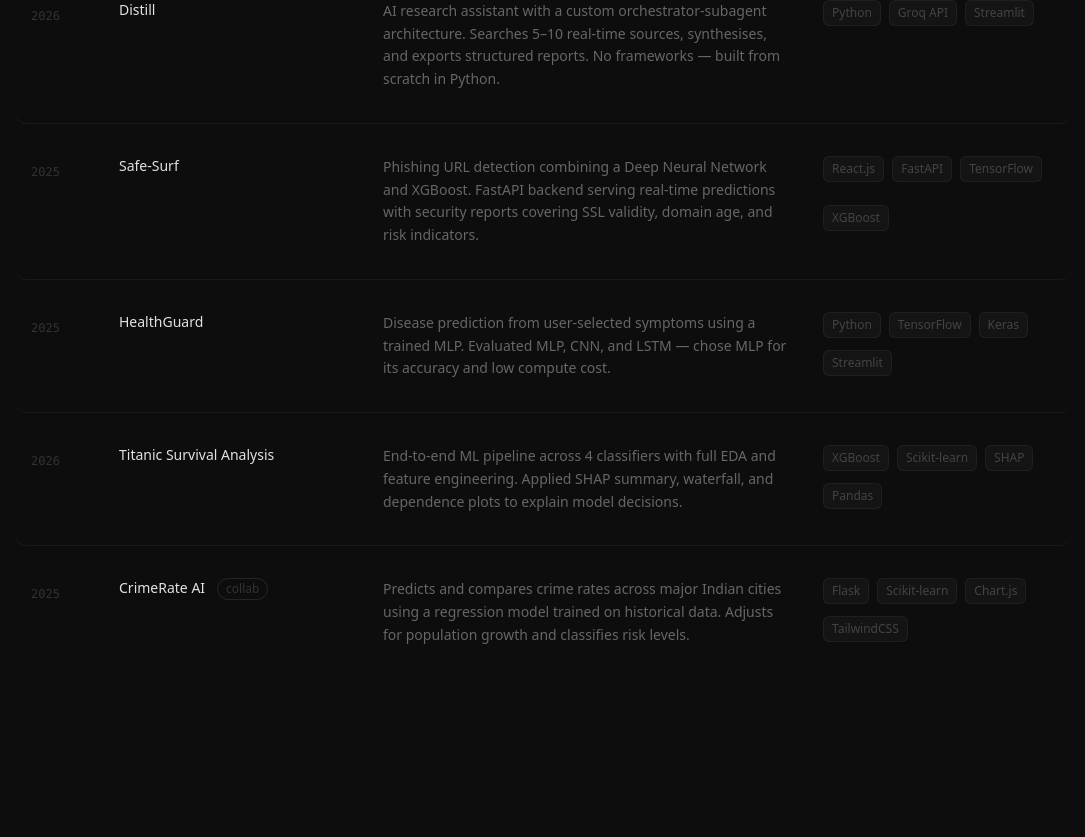
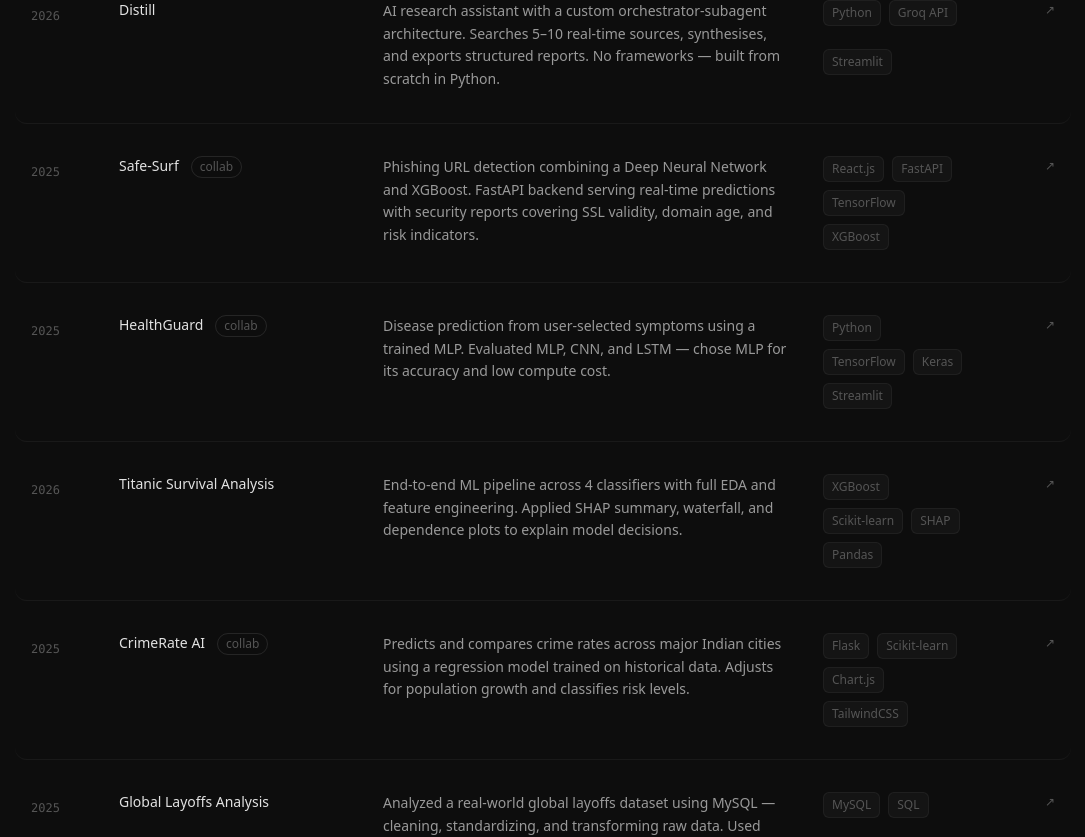
Before and after one commit to shreyassindhur/Shreyas-Portfolio, a React (Vite) app: page / in a window 1280 px wide. Shown: the part 3139-3976 px from the top of the page, without its empty margins (97-1182 px from the left). Built offline with nearby package versions, Linux system fonts and the light colour scheme.

Commit message:
added project links

```diff
--- a/src/components/Projects.jsx
+++ b/src/components/Projects.jsx
@@ -1,11 +1,12 @@
 import { motion } from 'framer-motion'
 
 const projects = [
-  { name: 'Distill', year: '2026', desc: 'AI research assistant with a custom orchestrator-subagent architecture. Searches 5–10 real-time sources, synthesises, and exports structured reports. No frameworks — built from scratch in Python.', stack: ['Python', 'Groq API', 'Streamlit'], solo: true },
-  { name: 'Safe-Surf', year: '2025', desc: 'Phishing URL detection combining a Deep Neural Network and XGBoost. FastAPI backend serving real-time predictions with security reports covering SSL validity, domain age, and risk indicators.', stack: ['React.js', 'FastAPI', 'TensorFlow', 'XGBoost'], solo: true },
-  { name: 'HealthGuard', year: '2025', desc: 'Disease prediction from user-selected symptoms using a trained MLP. Evaluated MLP, CNN, and LSTM — chose MLP for its accuracy and low compute cost.', stack: ['Python', 'TensorFlow', 'Keras', 'Streamlit'], solo: true },
-  { name: 'Titanic Survival Analysis', year: '2026', desc: 'End-to-end ML pipeline across 4 classifiers with full EDA and feature engineering. Applied SHAP summary, waterfall, and dependence plots to explain model decisions.', stack: ['XGBoost', 'Scikit-learn', 'SHAP', 'Pandas'], solo: true },
-  { name: 'CrimeRate AI', year: '2025', desc: 'Predicts and compares crime rates across major Indian cities using a regression model trained on historical data. Adjusts for population growth and classifies risk levels.', stack: ['Flask', 'Scikit-learn', 'Chart.js', 'TailwindCSS'], solo: false },
+  { name: 'Distill', year: '2026', desc: 'AI research assistant with a custom orchestrator-subagent architecture. Searches 5–10 real-time sources, synthesises, and exports structured reports. No frameworks — built from scratch in Python.', stack: ['Python', 'Groq API', 'Streamlit'], solo: true, link: 'https://distill.streamlit.app/' },
+  { name: 'Safe-Surf', year: '2025', desc: 'Phishing URL detection combining a Deep Neural Network and XGBoost. FastAPI backend serving real-time predictions with security reports covering SSL validity, domain age, and risk indicators.', stack: ['React.js', 'FastAPI', 'TensorFlow', 'XGBoost'], solo: false, link: 'https://safesurf.streamlit.app/' },
+  { name: 'HealthGuard', year: '2025', desc: 'Disease prediction from user-selected symptoms using a trained MLP. Evaluated MLP, CNN, and LSTM — chose MLP for its accuracy and low compute cost.', stack: ['Python', 'TensorFlow', 'Keras', 'Streamlit'], solo: false, link: 'https://health-guardai.streamlit.app/' },
+  { name: 'Titanic Survival Analysis', year: '2026', desc: 'End-to-end ML pipeline across 4 classifiers with full EDA and feature engineering. Applied SHAP summary, waterfall, and dependence plots to explain model decisions.', stack: ['XGBoost', 'Scikit-learn', 'SHAP', 'Pandas'], solo: true, link: 'https://colab.research.google.com/drive/1x-bQ0L2uF6-5_wDBxo7y607F2ULGM01i?usp=sharing' },
+  { name: 'CrimeRate AI', year: '2025', desc: 'Predicts and compares crime rates across major Indian cities using a regression model trained on historical data. Adjusts for population growth and classifies risk levels.', stack: ['Flask', 'Scikit-learn', 'Chart.js', 'TailwindCSS'], solo: false, link: 'https://crimerate-ai.onrender.com/' },
+  { name: 'Global Layoffs Analysis', year: '2025', desc: 'Analyzed a real-world global layoffs dataset using MySQL — cleaning, standardizing, and transforming raw data. Used window functions and CTEs to remove duplicates, handle nulls, and uncover trends across industries, countries, and time periods.', stack: ['MySQL', 'SQL'], solo: true, link: 'https://github.com/shreyassindhur/global-layoffs-data-analysis' },
 ]
 
 export default function Projects() {
@@ -19,7 +20,10 @@ export default function Projects() {
 
       <div className="flex flex-col divide-y divide-white/5">
         {projects.map((project, i) => (
-          <motion.div
+          <motion.a
+            href={project.link}
+            target="_blank"
+            rel="noreferrer"
             key={project.name}
             initial={{ opacity: 0, y: 20 }}
             whileInView={{ opacity: 1, y: 0 }}
@@ -28,23 +32,26 @@ export default function Projects() {
             className="group grid grid-cols-1 lg:grid-cols-12 gap-4 lg:gap-8 py-8 hover:bg-white/[0.015] transition-colors duration-200 rounded-xl px-4 -mx-4"
           >
             <div className="lg:col-span-1 pt-0.5">
-              <span className="text-[#333] text-xs font-mono">{project.year}</span>
+              <span className="text-[#555] text-xs font-mono">{project.year}</span>
             </div>
             <div className="lg:col-span-3 flex items-start gap-3">
               <h3 className="text-[#E2E2E2] font-medium text-sm group-hover:text-[#7D9E8C] transition-colors duration-200">{project.name}</h3>
               {!project.solo && (
-                <span className="text-[#333] text-xs border border-white/10 px-2 py-0.5 rounded-full whitespace-nowrap">collab</span>
+                <span className="text-[#555] text-xs border border-white/10 px-2 py-0.5 rounded-full whitespace-nowrap">collab</span>
               )}
             </div>
             <div className="lg:col-span-5">
-              <p className="text-[#666] text-sm leading-relaxed">{project.desc}</p>
+              <p className="text-[#999] text-sm leading-relaxed">{project.desc}</p>
             </div>
-            <div className="lg:col-span-3 flex flex-wrap gap-2 items-start">
+            <div className="lg:col-span-2 flex flex-wrap gap-2 items-start">
               {project.stack.map(tech => (
-                <span key={tech} className="text-[#444] text-xs bg-white/[0.03] border border-white/5 px-2 py-1 rounded-md">{tech}</span>
+                <span key={tech} className="text-[#555] text-xs bg-white/[0.03] border border-white/5 px-2 py-1 rounded-md">{tech}</span>
               ))}
             </div>
-          </motion.div>
+            <div className="lg:col-span-1 flex items-start justify-end pt-0.5">
+              <span className="text-[#555] group-hover:text-[#7D9E8C] text-xs transition-colors duration-200">↗</span>
+            </div>
+          </motion.a>
         ))}
       </div>
 
```
